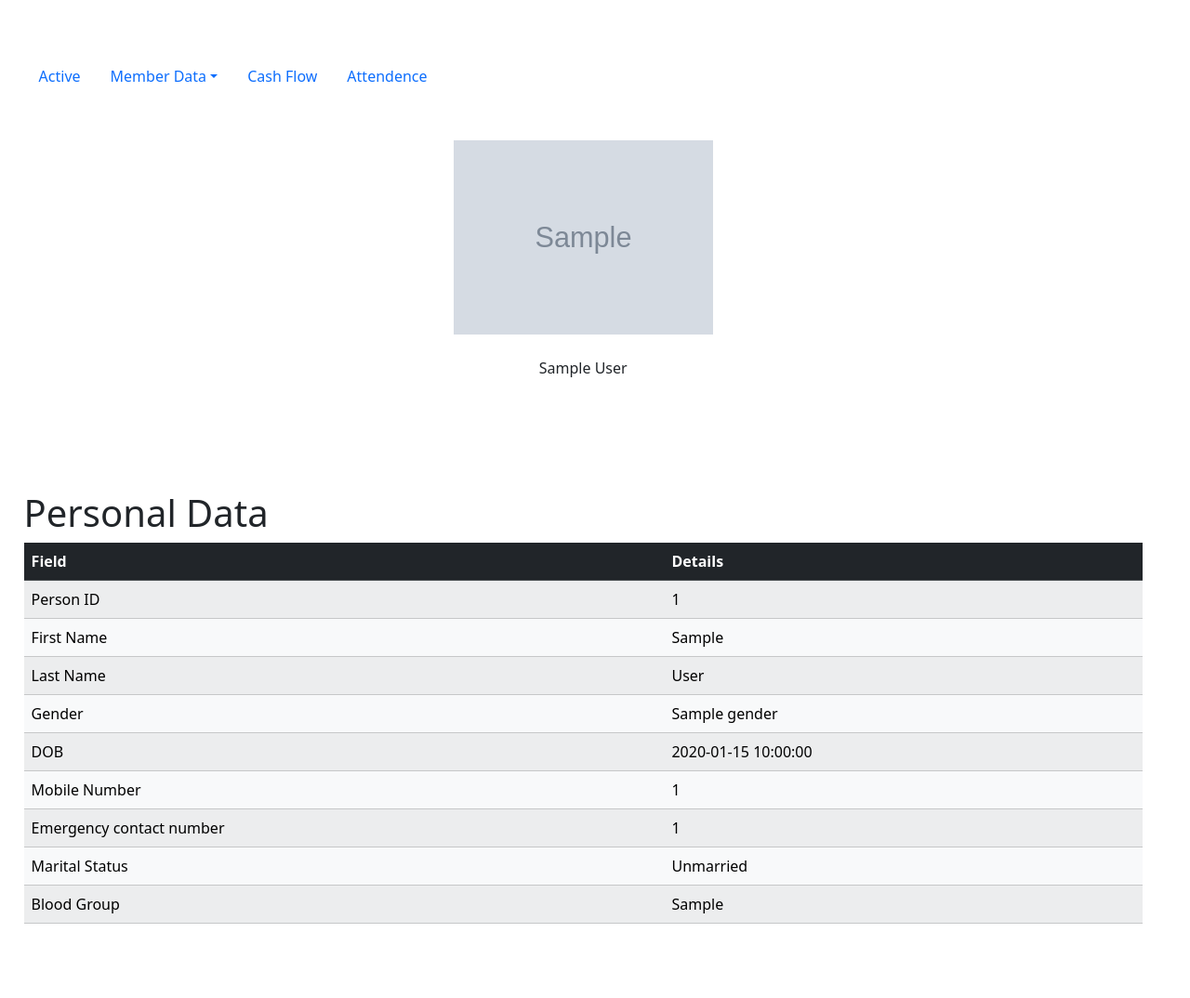
After one commit to Riki-99/Gym-Digitized, a Flask app: template templates/fetch_data.html in a window 1280 px wide. The commit adds this page. Shown: the whole page at 93% size. Run offline with Flask 3, Linux system fonts and the light colour scheme; the template is opened without the code that fills it: most values are stand-ins (such as "Sample title", 1, 10 or a date in 2020); grey boxes marked "Sample" are stand-in pictures; some libraries are stand-ins or nearby versions.

Commit message:
Searching interface config started

```diff
--- a/app.py
+++ b/app.py
@@ -10,22 +10,28 @@ db = SQL("sqlite:///data.db")
 def default():
     return render_template("index.html", current_page='home')
 
-@app.route("/member_data")
+@app.route("/member_data", methods=("GET", "POST"))
 def memberData():
-    return render_template("memberdata.html", current_page="member_data")
+    if request.method == "GET":
+        return render_template("memberdata.html", current_page="member_data")
 
 @app.route("/cash_flow")
 def cashFlow():
     return render_template("cashflow.html", current_page="cash_flow")
 
-@app.route("/attendance")
+@app.route("/attendance", methods=("POST", "GET"))
 def attendance():
-    return render_template("attendance.html", current_page="attendance")
+    if request.method=="GET":
+        return render_template("attendance.html", current_page="attendance")
+    else:
+        return dealWithSearches("attendance.html")
 
-@app.route("/view_member_data")
+@app.route("/view_member_data", methods=("GET", "POST"))
 def view_memb_data():
-    return render_template("viewmemberdata.html", current_page="view_member_data")
-
+    if request.method == "GET":
+        return render_template("viewmemberdata.html", current_page="view_member_data", recordqueries=False)
+    else:
+        return dealWithSearches("viewmemberdata.html")
 @app.route("/data_analysis")
 def data_analysis():
     return render_template("dataanalysis.html", current_page="data_analysis")
@@ -52,7 +58,7 @@ def register():
         #Mobile number
         m_num = request.form.get("mobile_number")
         #Emergency number
-        e_num = request.form.get("emergency_number")
+        e_num = request.form.get("emergency_contact_number")
         #Gender
         gender= request.form.get("gender")
         #DOB
@@ -68,7 +74,10 @@ def register():
         #Membership type
         memb_type = request.form.get("membership_type")
         #Picture
-        pict = request.form.get("picture")
+        pict = request.files["picture"]
+
+        # Saving the picture locally
+        pict.save(f"static/uploads/{pict.filename}")
 
         #Preliminary check to avoid inspect tampering is required
 
@@ -83,20 +92,40 @@ def register():
         elif memb_type == "Yearly":
             duration = 365
 
-        end_day = date_after_certain_days(today, duration)
+        end_day = date_after_certain_days(date.today(), duration)
 
         # Inserting data into the persons table which generates a primary key
-        db.execute("INSERT INTO persons(first_name, last_name, photo, gender, dob) VALUES (?, ?, ?, ? , ?)", f_name, l_name, pict, gender, dob)
+        db.execute("INSERT INTO persons(first_name, last_name, photo, gender, dob, temporary_address, permanent_address, mobile_number, emergency_number, married, blood_group, occupation) VALUES (?, ?, ?, ?, ?, ?, ?, ?, ?, ?, ?, ?)", f_name, l_name, pict.filename, gender, dob, temp_addr, permanent_addr, m_num, e_num, marital_status, blood_grp, occupation)
         # Obtaining the data of the given person
-        person_id = db.execute("SELECT person_id FROM persons WHERE first_name LIKE ? AND last_name LIKE ? AND dob LIKE ? AND photo = ? COUNT 1", f_name, l_name, dob, pict)
+        person_ids = db.execute("SELECT person_id FROM persons WHERE first_name LIKE ? AND last_name LIKE ? AND dob LIKE ? AND mobile_number = ? LIMIT 1", f_name, l_name, dob, m_num)
+        # Returns a list of dictionaries which needs to be indexed properly
+        person_id = person_ids[0]['person_id']
         # Inserting data into the members table for registration
-        db.execute("INSERT INTO members(member_id, admission_date, sport_category, current_plan, plan_start_date, plan_end_date, household_head_first_name, household_head_last_name) VALUES (?, ?, ?, ?, ?, ?, ?, ?)", person_id, today, sprt_ctgry, memb_type, today, end_day, hh_f_name, hh_l_name)
-
+        db.execute("INSERT INTO members(member_id, admission_date, household_head_first_name, household_head_last_name) VALUES (?, ?, ?, ?)", person_id, today, hh_f_name, hh_l_name)
+        # Inserting data into memberships
+        db.execute("INSERT INTO memberships(sport_category, current_plan, plan_start_date, plan_end_date, member_id) VALUES (?,?,?,?,?)", sprt_ctgry, memb_type, today, end_day, person_id)
         # print(f"{f_name}, {l_name}, {hh_f_name}, {hh_l_name}, {temp_addr}, {permanent_addr}, {m_num}, {e_num}, {gender}, {dob}, {sprt_ctgry}, {marital_status}, {occupation}, {blood_grp}, {memb_type}")
         return render_template("register.html")
+
+@app.route("/fetch_data")
+def fetch_data():
+    id_in_url = request.args.get('member_id')
+    details = db.execute("SELECT * FROM persons WHERE person_id = ?", id_in_url)[0]
+    return render_template("fetch_data.html", current_page="member_data", details=details)
 
 def current_date():
     return date.today().strftime("%Y-%m-%d")
 
 def date_after_certain_days(todaysdate, dayCount):
     return todaysdate + timedelta(days=dayCount)
+
+def dealWithSearches(redirecting_url):
+            # This needs to be modified in order to join tables by taking id from the persons table but for now we just join for simplicity purposes
+            f_name = request.form.get("m_first_name")
+            l_name = request.form.get("m_last_name")
+            records = list()
+            if l_name:
+                records = db.execute("SELECT * FROM persons WHERE perons.first_name LIKE ? and persons.last_name LIKE ?", f_name, l_name)
+            else:
+                records = db.execute("SELECT * FROM persons WHERE persons.first_name LIKE ?", f_name)
+                return render_template(redirecting_url, recordqueries=True, records=records)
--- a/static/main.css
+++ b/static/main.css
@@ -9,3 +9,35 @@ body{
 body{
     margin: 2% 3% 4% 1%;
 }
+
+tr[data-href]{
+    cursor: pointer;
+}
+
+
+.fetched_container{
+    font-size: 150%;
+    text-align: left;
+
+}
+.fetched{
+    /* display: inline; */
+    text-align: left;
+    font-weight: bolder;
+}
+
+.profile_photo
+{
+    height: 25%;
+    width: 25%;
+}
+.center{
+    display: flex;
+    align-items: center;
+    justify-content: center;
+}
+
+.separate{
+    margin-top: 2%;
+    margin-bottom: 10%;
+}
--- /dev/null
+++ b/templates/fetch_data.html
@@ -0,0 +1,64 @@
+{% extends "template.html" %}
+{% block body %}
+    <!-- {{details}} -->
+    <div class="container center">
+        <img src='static/uploads/{{details["photo"]}}' class="profile_photo"/>
+        <br>
+    </div>
+    <div class="center separate">
+        {{details["first_name"]}} {{details["last_name"]}}
+    </div>
+    <h1>Personal Data</h1>
+    <table class="table table-striped">
+            <thead class="table-dark">
+                <tr>
+                        <th>Field</th>
+                        <th>Details</th>
+                </tr>
+            </thead>
+            <tbody class="table-light">
+                    <tr>
+                        <td>Person ID</td>
+                        <td>{{details["person_id"]}}</td>
+                    </tr>
+                    <tr>
+                        <td>First Name</td>
+                        <td>{{details["first_name"]}}</td>
+                    </tr>
+                    <tr>
+                        <td>Last Name</td>
+                        <td>{{details["last_name"]}}</td>
+                    </tr>
+                    <tr>
+                        <td>Gender</td>
+                        <td>{{details["gender"]}}</td>
+                    </tr>
+                    <tr>
+                        <td>DOB</td>
+                        <td>{{details["dob"]}}</td>
+                    </tr>
+                     <tr>
+                        <td>Mobile Number</td>
+                        <td>{{details["mobile_number"]}}</td>
+                    </tr>
+                     <tr>
+                        <td>Emergency contact number</td>
+                        <td>{{details["emergency_number"]}}</td>
+                    </tr>
+                     <tr>
+                        <td>Marital Status</td>
+                        <td>
+                            {% if details["married"] %}
+                                Married
+                            {% else %}
+                                Unmarried
+                            {% endif %}
+                    </tr>
+                     <tr>
+                        <td>Blood Group</td>
+                        <td>{{details["blood_group"]}}</td>
+                    </tr>
+            </tbody>
+    </table>
+
+{% endblock %}
--- a/templates/register.html
+++ b/templates/register.html
@@ -1,6 +1,6 @@
 {% extends "template.html" %}
 {% block body %}
-    <form action="/register" method="post">
+    <form action="/register" method="post" enctype="multipart/form-data">
         <div class="mb-3">
             <label for="memberfirstname" class="form-label">Member First Name : </label>
             <input type="text" class="form-control" id="memberfirstname" name = "m_first_name" required>
@@ -63,8 +63,8 @@
          <div class="mb-3">
             <label for="maritalstatus" class="form-label"> Marital Status : </label>
             <select class="form-select" id="maritalstatus" name="marital_status">
-                <option value="Unmarried">Unmarried</option>
-                <option value="Married">Married</option>
+                <option value=0>Unmarried</option>
+                <option value=1>Married</option>
             </select>
         </div>
 
--- a/templates/template.html
+++ b/templates/template.html
@@ -9,6 +9,8 @@
     <!-- Bootstrap -->
     <link href="https://cdn.jsdelivr.net/npm/bootstrap@5.3.8/dist/css/bootstrap.min.css" rel="stylesheet" integrity="sha384-sRIl4kxILFvY47J16cr9ZwB07vP4J8+LH7qKQnuqkuIAvNWLzeN8tE5YBujZqJLB" crossorigin="anonymous">
     <script src="https://cdn.jsdelivr.net/npm/bootstrap@5.3.8/dist/js/bootstrap.bundle.min.js" integrity="sha384-FKyoEForCGlyvwx9Hj09JcYn3nv7wiPVlz7YYwJrWVcXK/BmnVDxM+D2scQbITxI" crossorigin="anonymous"></script>
+    <!-- Font Awesome CDN for icons -->
+     <link rel="stylesheet" href="https://fonts.googleapis.com/css2?family=Material+Symbols+Outlined:opsz,wght,FILL,GRAD@24,400,0,0&icon_names=search" />
     <link rel="stylesheet" href="/static/main.css">
 <ul class="nav nav-pills">
   <li class="nav-item">
```
Also changed, not shown: sqlcode.sql (+23 -8 lines), templates/attendance.html (+31 -3 lines), templates/searchinginterface.html (added, +24 -0 lines), templates/viewmemberdata.html (+34 -3 lines), data.db, static/uploads/nagritabac.jpeg (added).
